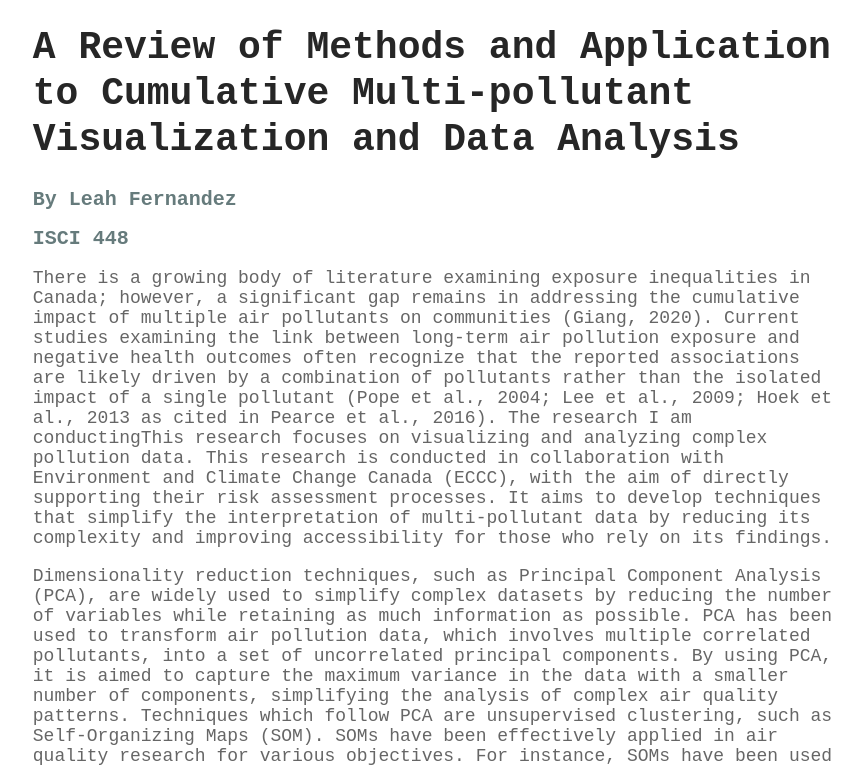
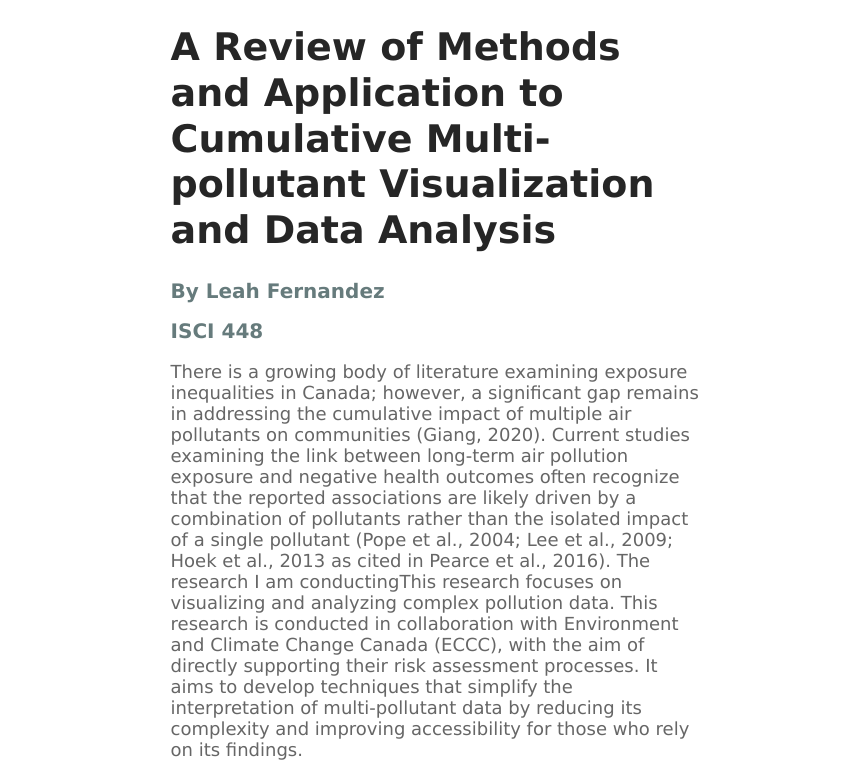
Before and after one commit to leahmariefernandez/leahmariefernandez.github.io, a plain HTML site: page index.html in a window 1280 px wide. Shown: the top 767 px of the page, without its empty margins (204-1066 px from the left). Drawn offline with Linux system fonts and the light colour scheme.

Commit message:
font family

```diff
--- a/style.css
+++ b/style.css
@@ -1,5 +1,5 @@
 .main-container {
-    max-width: 90vw;
+    max-width: 60%;
     margin-left: auto;
     margin-right: auto;
   }
@@ -29,7 +29,7 @@
 
   p {
     font-size: 18px;
-    font-family: monospace;
+    font-family: Verdana, Geneva, Tahoma, sans-serif;
     color:#666666 !important;
   }
 
@@ -38,13 +38,13 @@
     font-weight: bold;
     color: #404040;
     line-height: 120%;
-    font-family: monospace;
+    font-family: Verdana, Geneva, Tahoma, sans-serif;
   }
 
   h2 {
     font-size: 20px;
     color: #667B7C;
-    font-family: monospace;
+    font-family: Verdana, Geneva, Tahoma, sans-serif;
   }
 
   h3 {
```
